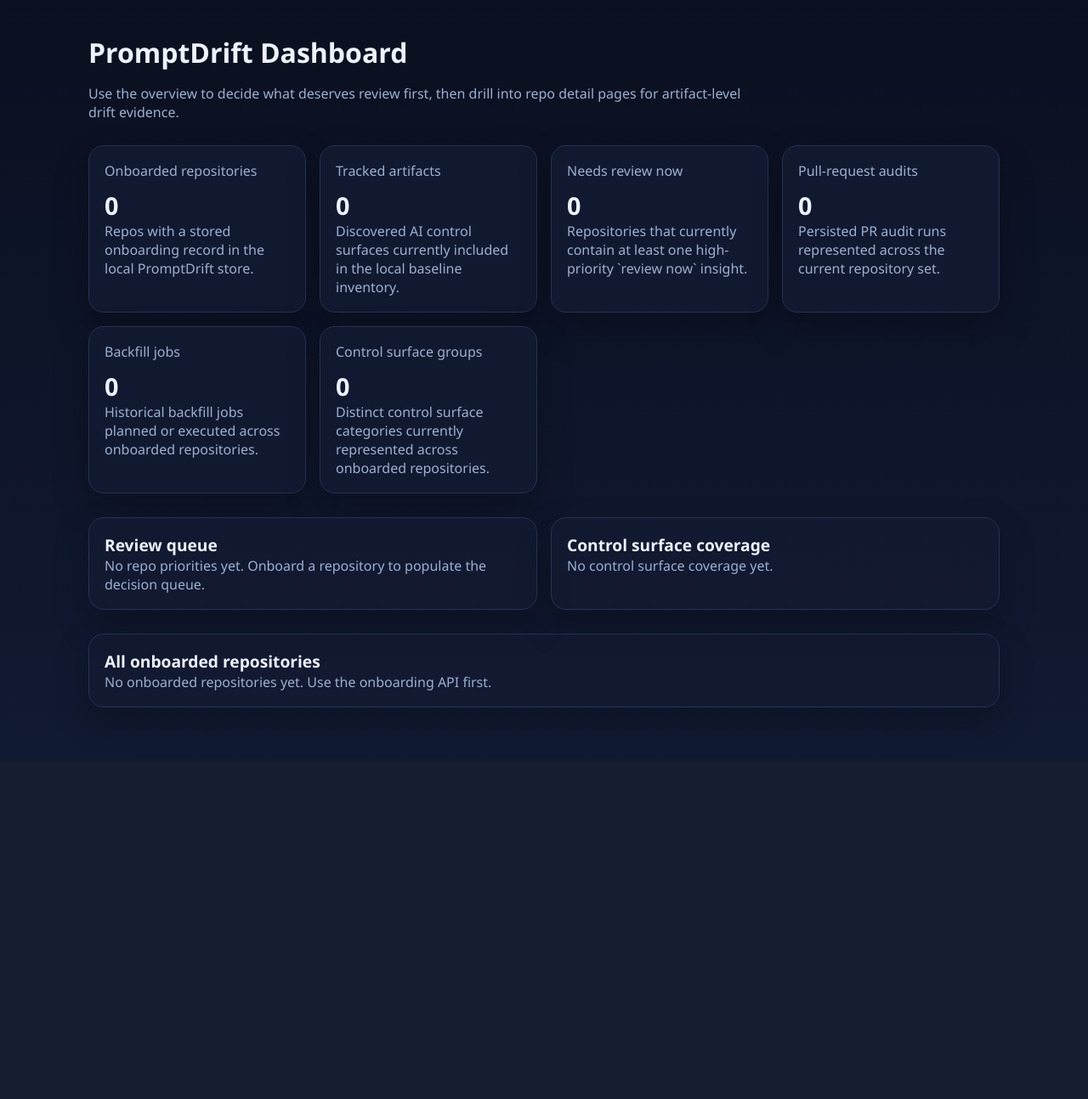
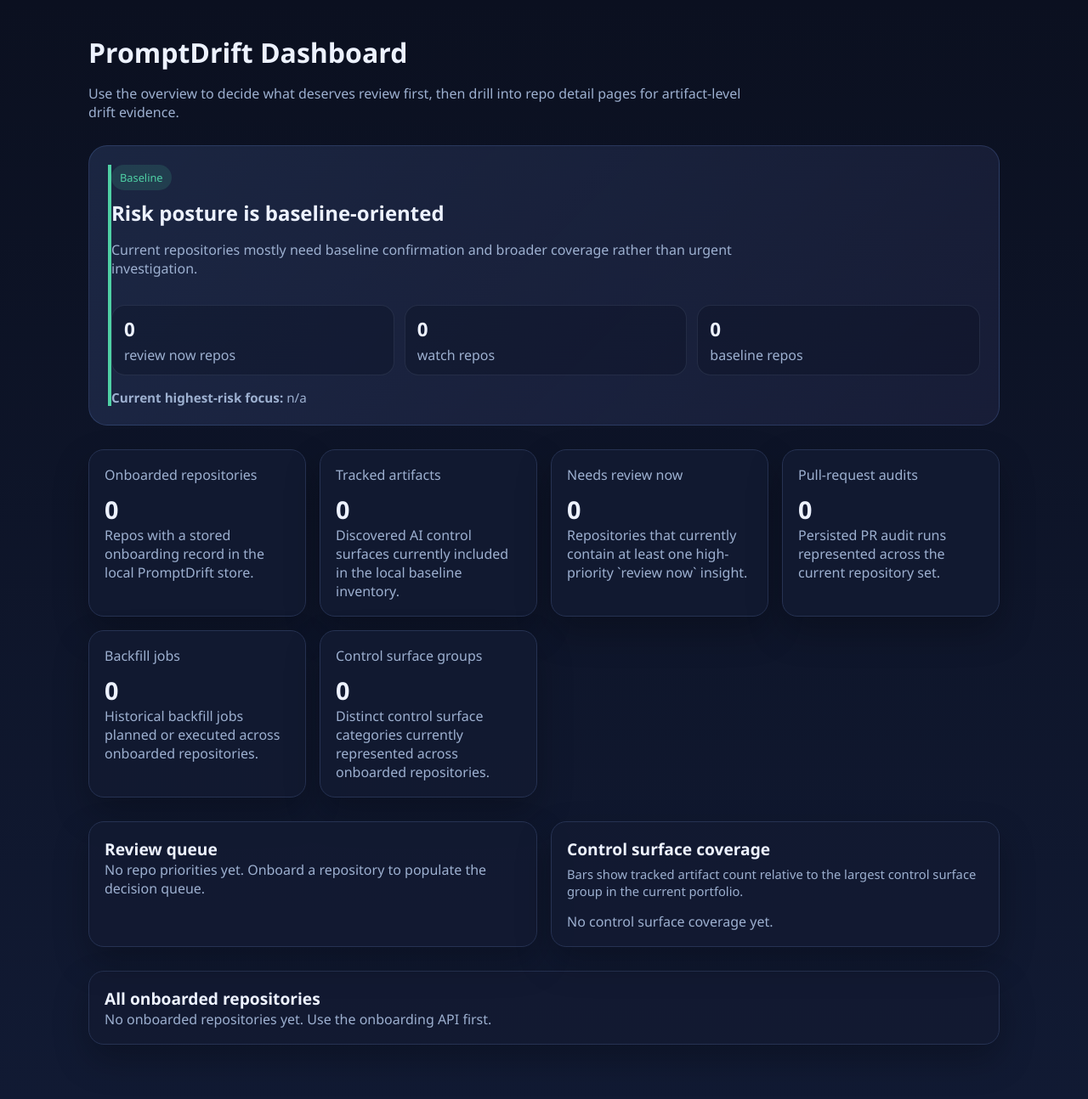
Before and after one commit to aiappsnative/Vipari, a FastAPI app: page /dashboard in a window 1280 px wide. Shown: the whole page at 85% size. Before the commit the page ends 833 px from the top, so only its background shows below. Run offline with FastAPI, Linux system fonts and the light colour scheme; data that the repository does not hold is empty; parts of the project's set-up code (start-up, migrations or seed data) failed here and were passed over.

Commit message:
feat: add portfolio risk state overview
Make the overview dashboard read as the primary landing surface by adding an explicit portfolio risk-state summary ahead of the queue and coverage sections. The new overview model now computes overall status, counts of repositories by priority tier, and the current highest-risk focus so users see the entire posture first instead of inferring it from secondary widgets.

Update the overview frontend to render the new risk-state hero, clarify the control-surface bars with explanatory copy, extend dashboard tests for the new payload and page markers, and refresh docs so the product direction reflects the overview-first risk surface.

```diff
--- a/services/dashboard_views.py
+++ b/services/dashboard_views.py
@@ -38,6 +38,20 @@ class DashboardOverviewMetric:
 
 
 @dataclass(frozen=True)
+class DashboardOverviewRiskState:
+    status: str
+    headline: str
+    summary: str
+    review_now_repo_count: int
+    watch_repo_count: int
+    baseline_review_repo_count: int
+    highest_risk_repo_full: str | None
+    highest_risk_artifact_path: str | None
+    highest_risk_title: str | None
+    highest_drift_magnitude: float
+
+
+@dataclass(frozen=True)
 class DashboardOverviewAttentionRepo:
     repo_full: str
     highest_priority: str
@@ -63,6 +77,7 @@ class DashboardOverviewControlSurface:
 
 @dataclass(frozen=True)
 class DashboardOverviewView:
+    risk_state: DashboardOverviewRiskState
     metrics: list[DashboardOverviewMetric]
     attention_repos: list[DashboardOverviewAttentionRepo]
     control_surface_coverage: list[DashboardOverviewControlSurface]
@@ -179,6 +194,7 @@ def build_dashboard_overview_view(db_path: str) -> DashboardOverviewView:
 
     attention_repos = _build_overview_attention_repos(repo_views)
     control_surface_coverage = _build_overview_control_surface_coverage(repo_views)
+    risk_state = _build_overview_risk_state(attention_repos)
 
     metrics = [
         DashboardOverviewMetric(
@@ -214,6 +230,7 @@ def build_dashboard_overview_view(db_path: str) -> DashboardOverviewView:
     ]
 
     return DashboardOverviewView(
+        risk_state=risk_state,
         metrics=metrics,
         attention_repos=attention_repos,
         control_surface_coverage=control_surface_coverage,
@@ -700,3 +717,36 @@ def _build_overview_control_surface_coverage(repo_views: list[RepoDashboardView]
     ]
     results.sort(key=lambda item: (-item.repo_count, -item.artifact_count, item.label))
     return results
+
+
+def _build_overview_risk_state(attention_repos: list[DashboardOverviewAttentionRepo]) -> DashboardOverviewRiskState:
+    review_now_repo_count = sum(1 for repo in attention_repos if repo.highest_priority == "review_now")
+    watch_repo_count = sum(1 for repo in attention_repos if repo.highest_priority == "watch")
+    baseline_review_repo_count = sum(1 for repo in attention_repos if repo.highest_priority == "baseline_review")
+
+    top_repo = attention_repos[0] if attention_repos else None
+    if review_now_repo_count > 0:
+        status = "high_attention"
+        headline = "High-attention risk requires review"
+        summary = "At least one repository has capability expansion, guardrail regression, or strong drift signals that should be reviewed now."
+    elif watch_repo_count > 0:
+        status = "watch"
+        headline = "Risk posture is stable but worth watching"
+        summary = "No repository is in immediate review-now status, but there are active drift signals that deserve follow-up."
+    else:
+        status = "baseline"
+        headline = "Risk posture is baseline-oriented"
+        summary = "Current repositories mostly need baseline confirmation and broader coverage rather than urgent investigation."
+
+    return DashboardOverviewRiskState(
+        status=status,
+        headline=headline,
+        summary=summary,
+        review_now_repo_count=review_now_repo_count,
+        watch_repo_count=watch_repo_count,
+        baseline_review_repo_count=baseline_review_repo_count,
+        highest_risk_repo_full=top_repo.repo_full if top_repo is not None else None,
+        highest_risk_artifact_path=top_repo.highest_insight_artifact_path if top_repo is not None else None,
+        highest_risk_title=top_repo.highest_insight_title if top_repo is not None else None,
+        highest_drift_magnitude=top_repo.top_drift_magnitude if top_repo is not None else 0.0,
+    )
--- a/static/dashboard-index.js
+++ b/static/dashboard-index.js
@@ -1,5 +1,30 @@
 function metricCard(label, value, detail) {
     return `<div class="card"><div class="muted">${label}</div><div class="metric">${value}</div><div class="muted">${detail}</div></div>`;
+}
+
+function renderRiskState(riskState) {
+    const statusLabel = riskState.status.replace("_", " ");
+    return `
+        <div class="hero-panel-inner hero-status-${riskState.status}">
+            <div>
+                <div class="priority priority-${riskState.review_now_repo_count > 0 ? "review_now" : riskState.watch_repo_count > 0 ? "watch" : "baseline_review"}">${statusLabel}</div>
+                <h2 class="hero-title">${riskState.headline}</h2>
+                <p class="hero-copy">${riskState.summary}</p>
+            </div>
+            <div class="hero-stats">
+                <div class="hero-stat"><span class="hero-stat-value">${riskState.review_now_repo_count}</span><span class="muted">review now repos</span></div>
+                <div class="hero-stat"><span class="hero-stat-value">${riskState.watch_repo_count}</span><span class="muted">watch repos</span></div>
+                <div class="hero-stat"><span class="hero-stat-value">${riskState.baseline_review_repo_count}</span><span class="muted">baseline repos</span></div>
+            </div>
+            <div class="hero-focus muted">
+                <strong>Current highest-risk focus:</strong>
+                ${riskState.highest_risk_repo_full || "n/a"}
+                ${riskState.highest_risk_title ? `· ${riskState.highest_risk_title}` : ""}
+                ${riskState.highest_risk_artifact_path ? `<br>${riskState.highest_risk_artifact_path}` : ""}
+                ${riskState.highest_drift_magnitude ? `<br>Top recorded drift magnitude ${riskState.highest_drift_magnitude.toFixed(3)}` : ""}
+            </div>
+        </div>
+    `;
 }
 
 function renderAttentionRepos(items) {
@@ -63,6 +88,7 @@ async function loadOverview() {
     const response = await fetch("/api/dashboard/overview");
     const payload = await response.json();
 
+    document.getElementById("portfolio-risk-state").innerHTML = renderRiskState(payload.risk_state);
     document.getElementById("overview-metrics").innerHTML = payload.metrics
         .map((metric) => metricCard(metric.label, metric.value, metric.detail))
         .join("");
--- a/static/dashboard.css
+++ b/static/dashboard.css
@@ -52,6 +52,59 @@ p {
 
 .hero-copy {
     max-width: 780px;
+}
+
+.hero-panel {
+    background: linear-gradient(135deg, rgba(120, 166, 255, 0.14), rgba(155, 140, 255, 0.08));
+    border: 1px solid rgba(120, 166, 255, 0.18);
+    border-radius: 22px;
+    padding: 22px;
+}
+
+.hero-panel-inner {
+    display: grid;
+    gap: 16px;
+}
+
+.hero-title {
+    font-size: 1.5rem;
+    margin: 0;
+}
+
+.hero-stats {
+    display: grid;
+    grid-template-columns: repeat(auto-fit, minmax(140px, 1fr));
+    gap: 12px;
+}
+
+.hero-stat {
+    display: grid;
+    gap: 4px;
+    padding: 12px 14px;
+    border-radius: 16px;
+    background: rgba(11, 16, 32, 0.35);
+    border: 1px solid rgba(157, 176, 208, 0.12);
+}
+
+.hero-stat-value {
+    font-size: 1.4rem;
+    font-weight: 700;
+}
+
+.hero-focus {
+    font-size: 0.95rem;
+}
+
+.hero-status-high_attention {
+    border-left: 4px solid var(--warning);
+}
+
+.hero-status-watch {
+    border-left: 4px solid var(--accent);
+}
+
+.hero-status-baseline {
+    border-left: 4px solid var(--success);
 }
 
 .topbar {
--- a/templates/dashboard_index.html
+++ b/templates/dashboard_index.html
@@ -12,6 +12,10 @@
         <h1>PromptDrift Dashboard</h1>
         <p class="hero-copy">Use the overview to decide what deserves review first, then drill into repo detail pages for artifact-level drift evidence.</p>
 
+        <div id="portfolio-risk-state" class="hero-panel section">
+            <div class="muted">Loading portfolio risk state...</div>
+        </div>
+
         <div id="overview-metrics" class="grid grid-summary section"></div>
 
         <div class="grid grid-two-up section">
@@ -21,6 +25,7 @@
             </div>
             <div class="card">
                 <h2>Control surface coverage</h2>
+                <p class="meta-tight muted">Bars show tracked artifact count relative to the largest control surface group in the current portfolio.</p>
                 <div id="control-surface-coverage" class="muted">Loading control surface map...</div>
             </div>
         </div>
```
Also changed, not shown: Plan.MD (+1 -0 lines), docs/detection-engine-plan.md (+2 -0 lines), tests/test_dashboard_api.py (+1 -0 lines), tests/test_dashboard_views.py (+1 -0 lines), tests/test_operator_api.py (+3 -0 lines), README.md.
